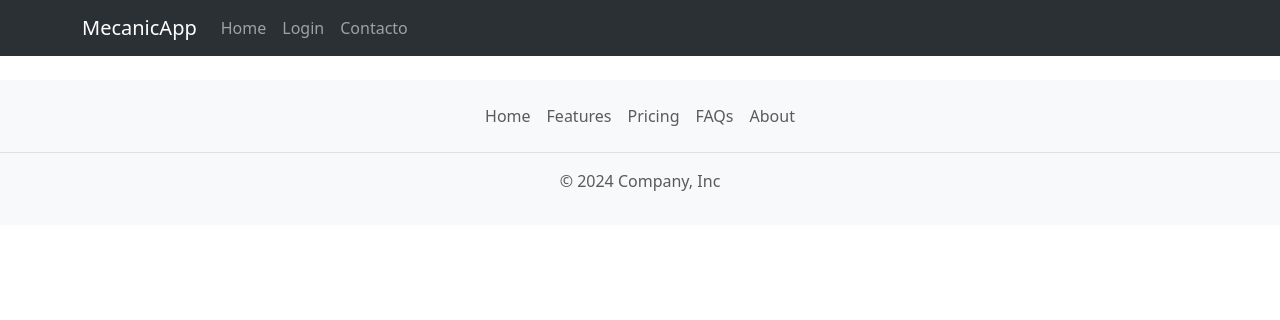
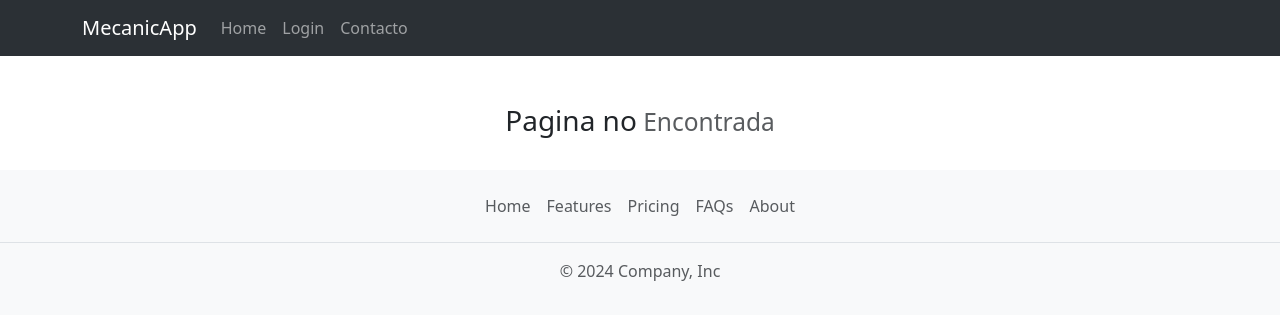
Before and after one commit to pajmunoz/mecanica-app, a React (Vite) app: page /createClient in a window 1280 px wide. Shown: the top 320 px of the page. Built offline with nearby package versions, Linux system fonts and the light colour scheme.

Commit message:
container for lists

```diff
--- a/src/App.scss
+++ b/src/App.scss
@@ -0,0 +1,4 @@
+.client-container{
+    max-height: 800px;
+    overflow: scroll;
+}
--- a/src/Router.jsx
+++ b/src/Router.jsx
@@ -7,6 +7,7 @@ import MainPage from './components/pages/MainPage';
 import BookForm from './components/forms/BookForm';
 import EditClientForm from './components/forms/EditClientForm';
 import CreateClientForm from './components/forms/CreateClientForm';
+import ErrorPage from './components/pages/ErrorPage';
 
 export default function MyRouter() {
     const [loggedInUser, setLoggedInUser] = useState('');
@@ -88,6 +89,7 @@ export default function MyRouter() {
                 ) : (
                     <Route path="/" element={<MainPage />} />
                 )}
+                <Route path="*" element={<ErrorPage />} />
             </Routes>
         </Router>
     );
--- a/src/components/lists/ClientList.jsx
+++ b/src/components/lists/ClientList.jsx
@@ -8,7 +8,7 @@ import Col from 'react-bootstrap/Col';
 import Card from 'react-bootstrap/Card';
 import { Url } from '../../constant';
 
-export default function ClientList({ data, onDelete }) {
+export default function ClientList({ data, onDelete, index }) {
   const navigate = useNavigate()
   const [citaCount, setCitaCount] = useState(0);
   const handleEditUser = (userId) => {
@@ -57,7 +57,7 @@ export default function ClientList({ data, onDelete }) {
               <Table responsive striped bordered hover size="sm">
                 <thead>
                   <tr>
-                    <th>id</th>
+                    <th>#</th>
                     <th>Nombre</th>
                     <th>Apellido</th>
                     <th>Correo</th>
@@ -73,7 +73,7 @@ export default function ClientList({ data, onDelete }) {
                 </thead>
                 <tbody>
                   <tr>
-                    <td>{data.id}</td>
+                    <td>{index + 1}</td>
                     <td>{data.name}</td>
                     <td>{data.lastName}</td>
                     <td>{data.email}</td>
--- a/src/components/pages/AdminPage.jsx
+++ b/src/components/pages/AdminPage.jsx
@@ -83,11 +83,15 @@ export default function AdminPage({ handleLogout, username }) {
         <Spinner className='position-absolute top-50 start-50 translate-middle' animation="grow" variant="dark" />
       ) : (
         <>
-          {clientes.map(client => (
-            <ClientList key={client.id} data={client} onDelete={handleDeleteClient} />
-          ))}
+          <div className="client-container border border-secondary-subtle p-3 bg-secondary-subtle">
+            {clientes.map((client, index) => (
 
+              <ClientList key={index} data={client} onDelete={handleDeleteClient} index={index}/>
+
+            ))}
+          </div>
         </>
+
       )}
     </>
   )
--- /dev/null
+++ b/src/components/pages/ErrorPage.jsx
@@ -0,0 +1,19 @@
+import Row from 'react-bootstrap/Row';
+import Col from 'react-bootstrap/Col';
+
+export default function ErrorPage() {
+  return (
+  <>
+  <Row>
+    <Col></Col>
+    <Col md='auto'>
+    <h3 className='text-center mt-5'>
+          Pagina no
+          <small className="text-body-secondary"> Encontrada </small>
+        </h3>
+    </Col>
+    <Col></Col>
+  </Row>
+  </>
+  )
+}
```
Lines whose indentation alone changed are shown as unchanged.
